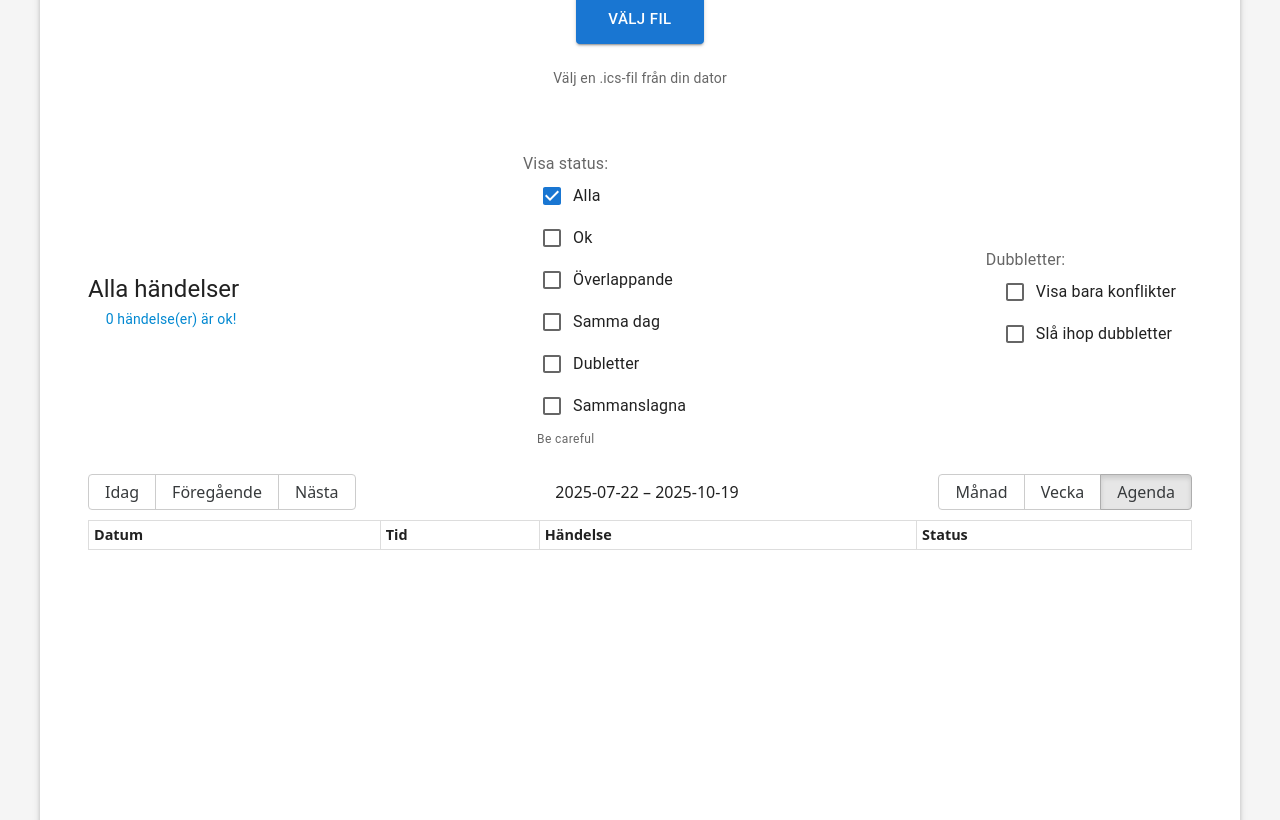
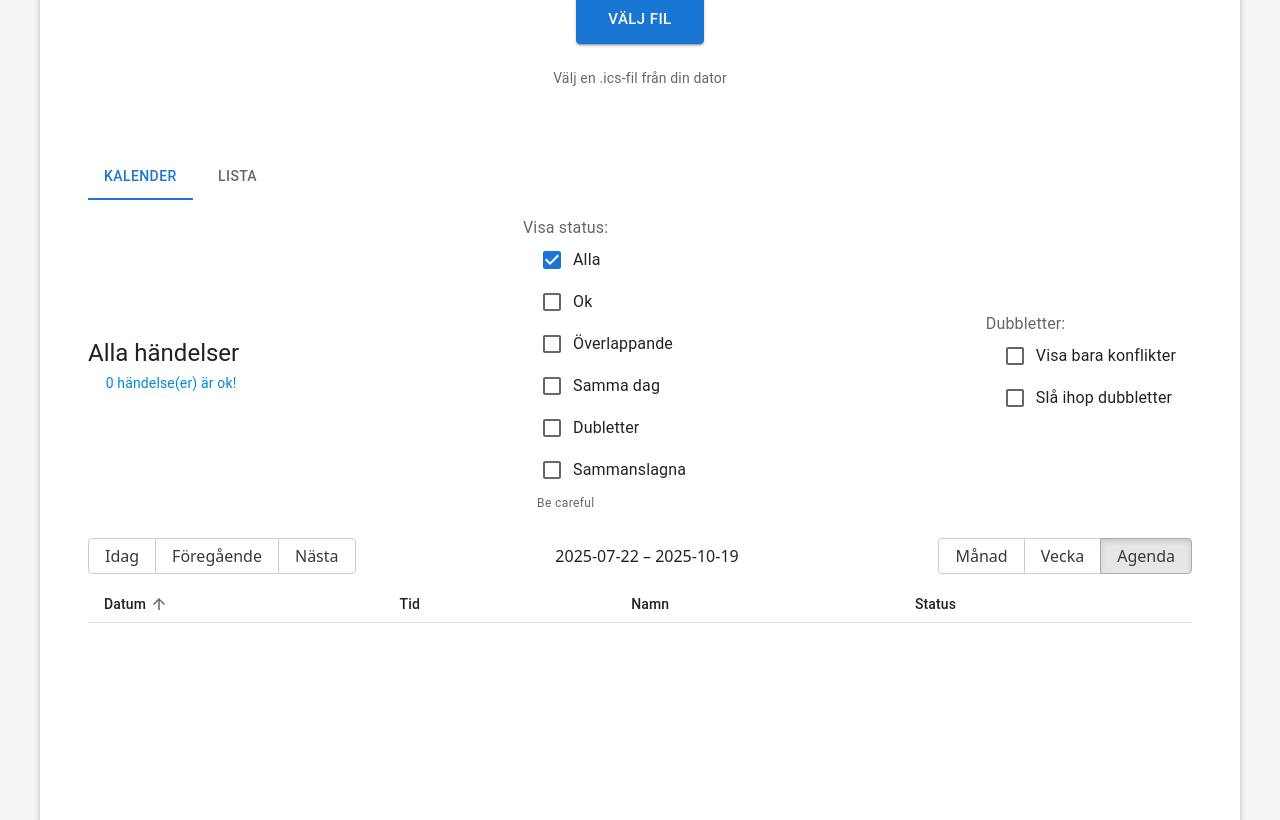
Before and after one commit to jonaslinde/calendar-event-checker, a React (Vite) app: page / in a window 1280 px wide. Shown: the part 390-1210 px from the top of the page. Built offline with nearby package versions, Linux system fonts and the light colour scheme; some icons are missing.

Commit message:
feat: Implement DisplayEventsList component for event listing and sorting, and integrate it into DisplayEvents for view mode selection

```diff
--- a/src/components/BigCalendar.tsx
+++ b/src/components/BigCalendar.tsx
@@ -2,9 +2,9 @@
 import { useState, useMemo, useCallback } from 'react';
 import { Calendar, dateFnsLocalizer, type View } from 'react-big-calendar';
 import { format, parse, startOfWeek, getDay, type FormatOptions, isWeekend } from 'date-fns';
-import { AgendaWithStatus } from "./AgendaWithStatus";
 import { sv } from 'date-fns/locale/sv';
 import { DisplayEventStatusIcon } from "./DisplayEventStatusIcon";
+import { DisplayEventsList } from "./DisplayEventsList";
 import 'react-big-calendar/lib/css/react-big-calendar.css';
 import type { DisplayEvent } from "../hooks/useDisplayEvents";
 
@@ -126,7 +126,7 @@ export function BigCalendar({ events, agendaLength = 90 }: Props) {
   const views = {
     month: true,
     week: true,
-    agenda: AgendaWithStatus,
+    agenda: DisplayEventsList,
   } as const;
   const style = { background: 'white' };
   const dayStart = useMemo(() => {
--- a/src/components/DisplayEvents.tsx
+++ b/src/components/DisplayEvents.tsx
@@ -1,8 +1,9 @@
 import { useState } from 'react';
-import { Box } from '@mui/material';
+import { Box, Tabs, Tab } from '@mui/material';
 import { DisplayEventsStatusBox } from "./DisplayEventsStatusBox";
 import { DisplayEventsShowOptions } from "./DisplayEventsShowOptions";
 import { BigCalendar } from './BigCalendar';
+import { DisplayEventsList } from "./DisplayEventsList";
 import type { DisplayEvent, DisplayEventStatus } from '../hooks/useDisplayEvents';
 
 import type { OptionCheckBoxProps } from "./DisplayEventsShowOptions"
@@ -16,6 +17,7 @@ export type Props = {
 export function DisplayEvents({ events, onShowChange, onMergeChange }: Props) {
     const [showConflictsOnly, setShowConflictsOnly] = useState(false);
     const [mergeDuplicates, setMergeDuplicates] = useState(false);
+    const [viewMode, setViewMode] = useState<"calendar" | "list">("calendar");
 
     const handleShowConflictsOnly = (value: boolean) => {
         setShowConflictsOnly(value);
@@ -42,11 +44,21 @@ export function DisplayEvents({ events, onShowChange, onMergeChange }: Props) {
 
     return (
         <Box mt={6}>
+            <Tabs
+                value={viewMode}
+                onChange={(_, value: "calendar" | "list") => setViewMode(value)}
+                sx={{ mb: 2 }}
+            >
+                <Tab label="Kalender" value="calendar" />
+                <Tab label="Lista" value="list" />
+            </Tabs>
             <Box display="flex" justifyContent="space-between" alignItems="center" mb={3}>
                 <DisplayEventsStatusBox events={events} />
                 <DisplayEventsShowOptions optionSettings={optionSettings} />
             </Box>
-            <BigCalendar events={events} agendaLength={90} />
+            {viewMode === "list"
+                ? <DisplayEventsList events={events} />
+                : <BigCalendar events={events} agendaLength={90} />}
         </Box>
     );
 }
--- /dev/null
+++ b/src/components/DisplayEventsList.tsx
@@ -0,0 +1,202 @@
+import { useMemo, useState } from "react";
+import {
+  Table,
+  TableBody,
+  TableCell,
+  TableHead,
+  TableRow,
+  TableSortLabel,
+} from "@mui/material";
+import { addDays, startOfDay } from "date-fns";
+import type { DisplayEvent, DisplayEventStatus } from "../hooks/useDisplayEvents";
+import { formatDate, formatTime } from "../hooks/useDisplayEvents/utils";
+import { DisplayEventStatusIcon } from "./DisplayEventStatusIcon";
+
+type SortKey = "date" | "time" | "name" | "status";
+type SortDirection = "asc" | "desc";
+
+const statusLabel: Record<DisplayEventStatus, string> = {
+  ok: "Ok",
+  overlapping: "Overlappande",
+  sameDay: "Samma dag",
+  duplicate: "Dubblett",
+  merged: "Sammanslagen",
+};
+
+const statusOrder: Record<DisplayEventStatus, number> = {
+  ok: 0,
+  sameDay: 1,
+  overlapping: 2,
+  duplicate: 3,
+  merged: 4,
+};
+
+const compareStrings = (left: string, right: string) =>
+  left.localeCompare(right, "sv-SE", { sensitivity: "base" });
+
+const getTimeOfDayValue = (date: Date) => date.getHours() * 60 + date.getMinutes();
+
+export type DisplayEventsListProps = {
+  events: DisplayEvent[];
+  date?: Date;
+  length?: number;
+};
+
+type DisplayEventsListComponent = ((props: DisplayEventsListProps) => JSX.Element) & {
+  range: (date: Date, options: { length?: number }) => Date[];
+  navigate: (date: Date, action: "PREV" | "NEXT" | "DATE", options: { length?: number }) => Date;
+  title: (date: Date, options: { length?: number }) => string;
+};
+
+export const DisplayEventsList = (({ events, date, length = 30 }: DisplayEventsListProps) => {
+  const [sortKey, setSortKey] = useState<SortKey>("date");
+  const [sortDirection, setSortDirection] = useState<SortDirection>("asc");
+
+  const handleSort = (nextKey: SortKey) => {
+    if (nextKey === sortKey) {
+      setSortDirection((prev) => (prev === "asc" ? "desc" : "asc"));
+      return;
+    }
+    setSortKey(nextKey);
+    setSortDirection("asc");
+  };
+
+  const sortedEvents = useMemo(() => {
+    const rangeStart = date ? startOfDay(date) : null;
+    const rangeEnd = rangeStart ? addDays(rangeStart, length) : null;
+
+    const inRange = (event: DisplayEvent) => {
+      if (!rangeStart || !rangeEnd) return true;
+      const start = event.start instanceof Date ? event.start : new Date(event.start);
+      return start >= rangeStart && start < rangeEnd;
+    };
+
+    const sorted = events
+      .filter(inRange)
+      .sort((a, b) => {
+      const aStart = a.start instanceof Date ? a.start : new Date(a.start);
+      const bStart = b.start instanceof Date ? b.start : new Date(b.start);
+
+      let cmp = 0;
+      switch (sortKey) {
+        case "date": {
+          cmp = aStart.getTime() - bStart.getTime();
+          break;
+        }
+        case "time": {
+          cmp = getTimeOfDayValue(aStart) - getTimeOfDayValue(bStart);
+          if (cmp === 0) cmp = aStart.getTime() - bStart.getTime();
+          break;
+        }
+        case "name": {
+          cmp = compareStrings(a.title ?? "", b.title ?? "");
+          break;
+        }
+        case "status": {
+          const aStatus = a.status ?? "ok";
+          const bStatus = b.status ?? "ok";
+          cmp = statusOrder[aStatus] - statusOrder[bStatus];
+          break;
+        }
+        default:
+          cmp = 0;
+      }
+
+      if (cmp === 0) {
+        cmp = aStart.getTime() - bStart.getTime();
+      }
+
+      return sortDirection === "asc" ? cmp : -cmp;
+      });
+
+    return sorted;
+  }, [date, events, length, sortDirection, sortKey]);
+
+  return (
+    <Table size="small" aria-label="Lista med händelser">
+      <TableHead>
+        <TableRow>
+          <TableCell sortDirection={sortKey === "date" ? sortDirection : false}>
+            <TableSortLabel
+              active={sortKey === "date"}
+              direction={sortKey === "date" ? sortDirection : "asc"}
+              onClick={() => handleSort("date")}
+            >
+              Datum
+            </TableSortLabel>
+          </TableCell>
+          <TableCell sortDirection={sortKey === "time" ? sortDirection : false}>
+            <TableSortLabel
+              active={sortKey === "time"}
+              direction={sortKey === "time" ? sortDirection : "asc"}
+              onClick={() => handleSort("time")}
+            >
+              Tid
+            </TableSortLabel>
+          </TableCell>
+          <TableCell sortDirection={sortKey === "name" ? sortDirection : false}>
+            <TableSortLabel
+              active={sortKey === "name"}
+              direction={sortKey === "name" ? sortDirection : "asc"}
+              onClick={() => handleSort("name")}
+            >
+              Namn
+            </TableSortLabel>
+          </TableCell>
+          <TableCell sortDirection={sortKey === "status" ? sortDirection : false}>
+            <TableSortLabel
+              active={sortKey === "status"}
+              direction={sortKey === "status" ? sortDirection : "asc"}
+              onClick={() => handleSort("status")}
+            >
+              Status
+            </TableSortLabel>
+          </TableCell>
+        </TableRow>
+      </TableHead>
+      <TableBody>
+        {sortedEvents.map((event, idx) => {
+          const status = event.status ?? "ok";
+          const label = statusLabel[status];
+          return (
+            <TableRow key={`${event.title}-${idx}`} data-testid="event-row">
+              <TableCell data-testid="event-date">{formatDate(event.start)}</TableCell>
+              <TableCell data-testid="event-time">{formatTime(event.start)}</TableCell>
+              <TableCell data-testid="event-name">{event.title}</TableCell>
+              <TableCell data-testid="event-status">
+                <DisplayEventStatusIcon status={status} /> {label}
+              </TableCell>
+            </TableRow>
+          );
+        })}
+      </TableBody>
+    </Table>
+  );
+}) as DisplayEventsListComponent;
+
+DisplayEventsList.range = (date: Date, { length = 30 }: { length?: number }) => {
+  const start = startOfDay(date);
+  const end = addDays(start, length);
+  return [start, end];
+};
+
+DisplayEventsList.navigate = (
+  date: Date,
+  action: "PREV" | "NEXT" | "DATE",
+  { length = 30 }: { length?: number }
+) => {
+  switch (action) {
+    case "PREV":
+      return addDays(date, -length);
+    case "NEXT":
+      return addDays(date, length);
+    default:
+      return date;
+  }
+};
+
+DisplayEventsList.title = (date: Date, { length = 30 }: { length?: number }) => {
+  const start = startOfDay(date);
+  const end = addDays(start, length - 1);
+  return `${formatDate(start)} – ${formatDate(end)}`;
+};
```
Also changed, not shown: 1 other file (tests, documents, lock files or other folders).
